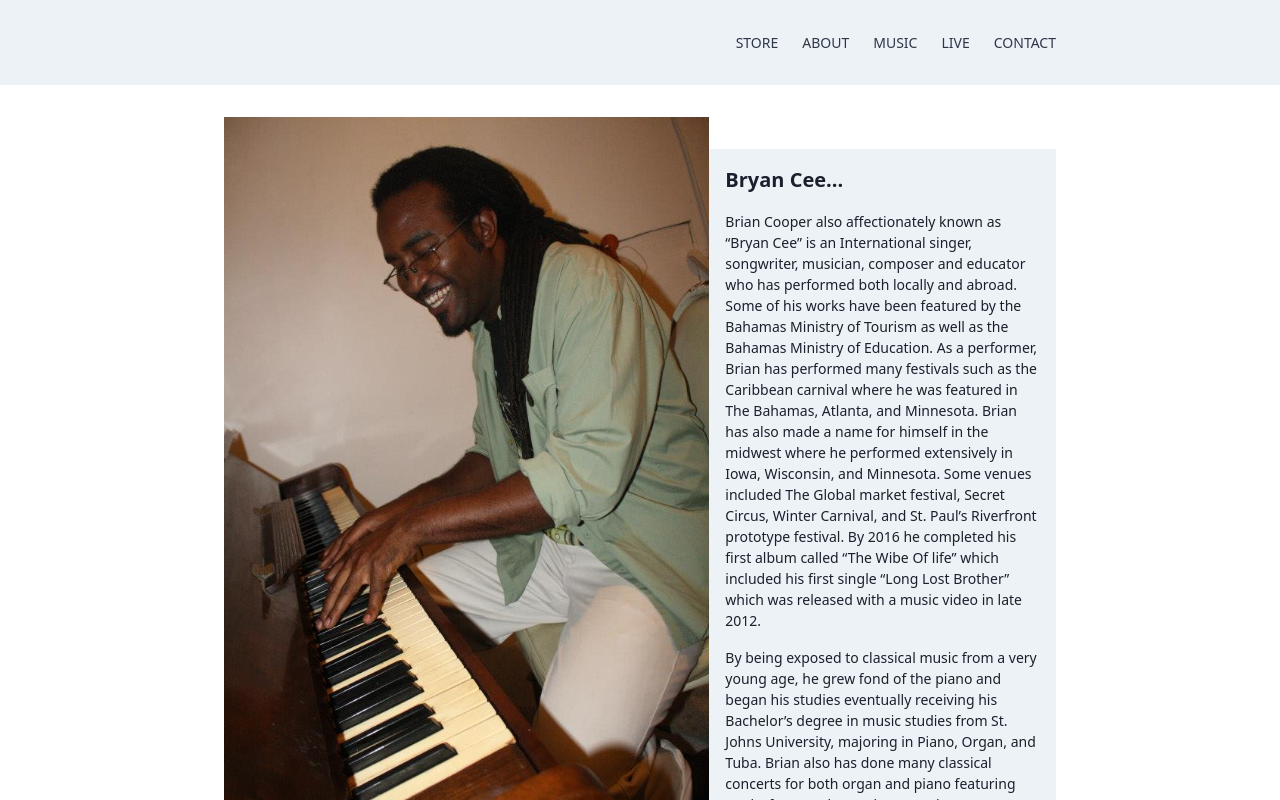
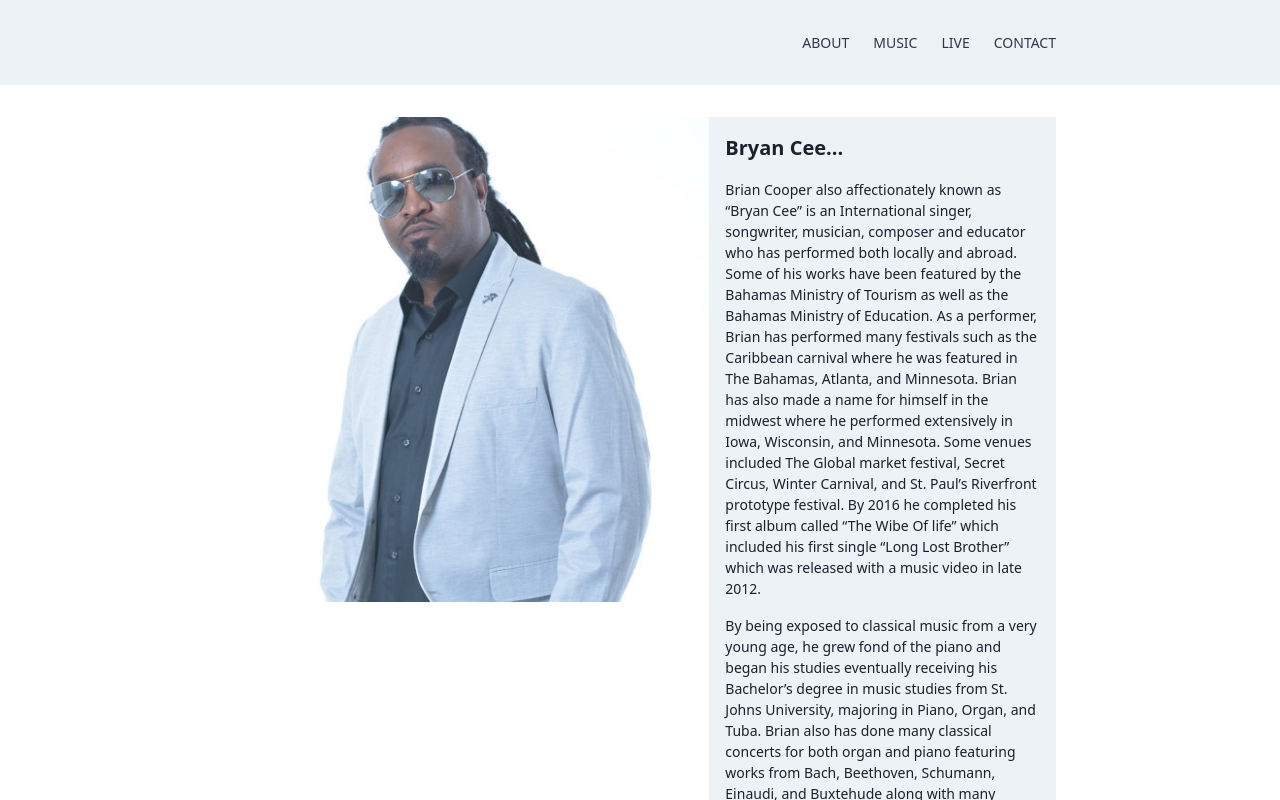
Before and after one commit to ryan258/bc-tailwind, a Gatsby site: page /about in a window 1280 px wide. Shown: the top 800 px of the page. Built offline with nearby package versions, Linux system fonts and the light colour scheme; Gatsby itself is replaced by a stand-in of ours.

Commit message:
Update /about image and clean up some styles.

```diff
--- a/src/components/header.js
+++ b/src/components/header.js
@@ -52,14 +52,14 @@ function Header() {
             isExpanded ? `block` : `hidden`
           } md:block md:flex md:items-center w-full md:w-auto`}
         >
-          <a
+          {/* <a
             className="block mt-4 text-gray-800 text-sm no-underline md:inline-block md:mt-0 md:ml-6 uppercase hover:underline"
             href="https://merch.ambientinks.com/collections/jonbatiste"
             target="_blank"
             rel="noreferrer"
           >
             Store
-          </a>
+          </a> */}
           {[
             {
               route: `/about`,
--- a/src/pages/about.js
+++ b/src/pages/about.js
@@ -2,7 +2,8 @@ import React from "react";
 
 import Layout from "../components/layout";
 import SEO from "../components/seo";
-import bryanPianoPortrait from "../images/bryan-piano-pt.jpg";
+// import bryanPianoPortrait from "../images/bryan-piano-pt.jpg";
+import bryanWhiteSuit from "../images/bryanCee--white-suit.jpg";
 
 function AboutPage() {
   return (
@@ -17,10 +18,10 @@ function AboutPage() {
           <img
             alt="Bryan enjoying the piano."
             className="block"
-            src={bryanPianoPortrait}
+            src={bryanWhiteSuit}
           />
         </section>
-        <section className="bg-gray-200 p-4 w-full sm:w-5/12 mt-8">
+        <section className="bg-gray-200 p-4 w-full sm:w-5/12 xxxmt-8">
           <h1 className="font-bold text-xl mb-4">Bryan Cee...</h1>
           <p className="text-sm mb-4">
             Brian Cooper also affectionately known as “Bryan Cee” is an
--- a/src/pages/live.js
+++ b/src/pages/live.js
@@ -12,8 +12,9 @@ function LivePage() {
         title="Live"
       />
       <section className="pt-8 md:pt-16">
-        <div className="sm:flex">
-          <p className="uppercase">There are no upcoming tour dates.</p>
+        {/* <div className="sm:flex text-center"> */}
+        <div className="text-center">
+          <p className="uppercase ">There are no upcoming tour dates.</p>
         </div>
       </section>
     </Layout>
```
Also changed, not shown: src/images/bryanCee--white-suit.jpg (added).
